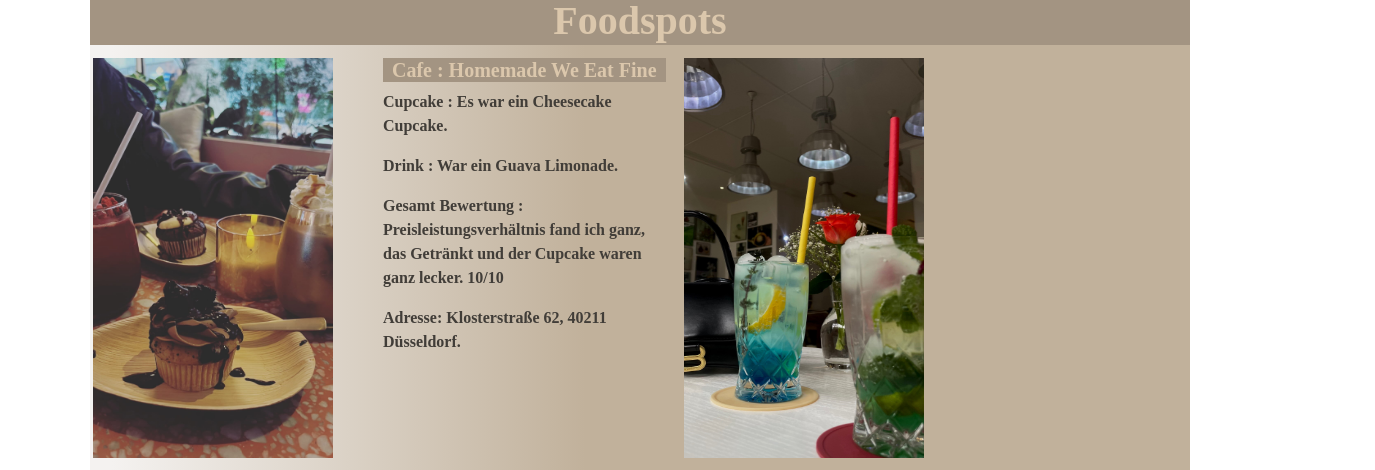
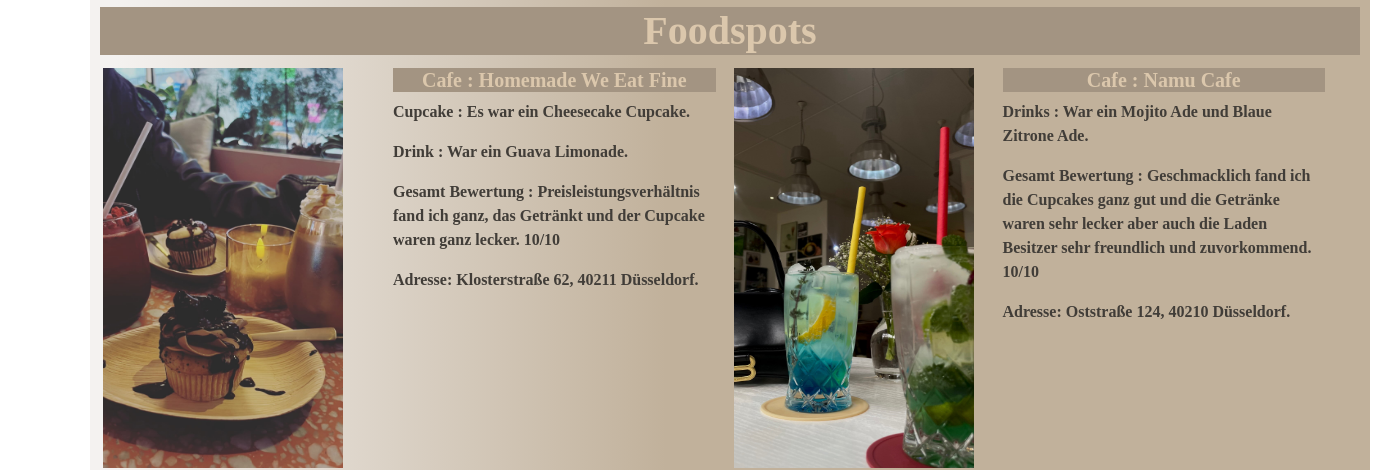
Before and after one commit to Latifaaimm/LA-S-, a plain HTML site: page Lifestyle.html in a window 1280 px wide. Shown: the part 255-725 px from the top of the page, 1375 px wide, since content can reach past the window. Drawn offline with nearby package versions, Linux system fonts and the light colour scheme.

Commit message:
Update style3.css

```diff
--- a/style3.css
+++ b/style3.css
@@ -233,13 +233,13 @@ color: rgb(65, 61, 56);
 
 
 
-@media (max-width: 768px){
+@media (min-width: 1024px){
     .Container {
         width :90%;
         padding: 15px;
     }
 }
-@media (max-width:480px){
+@media (min-width:600px){
     .Container {
         width: 100%;
         padding: 10px;
@@ -247,7 +247,11 @@ color: rgb(65, 61, 56);
 }
 
 @media print {
-    img{
-        display: none;
+    body{
+       font-size: 12pt;
+         color:Black;
+         Background-color: white;
     }
+     .footer,.ul, .img{
+          display:none
 }
```
